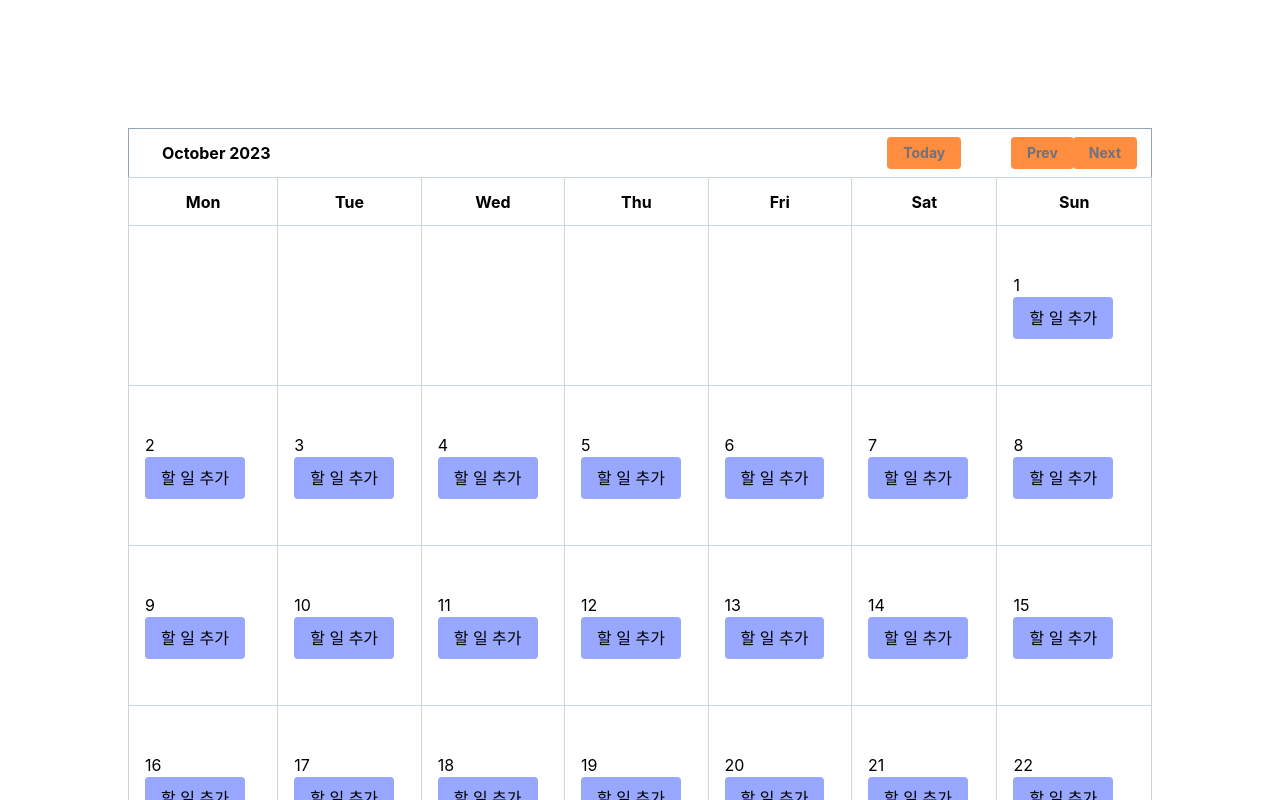
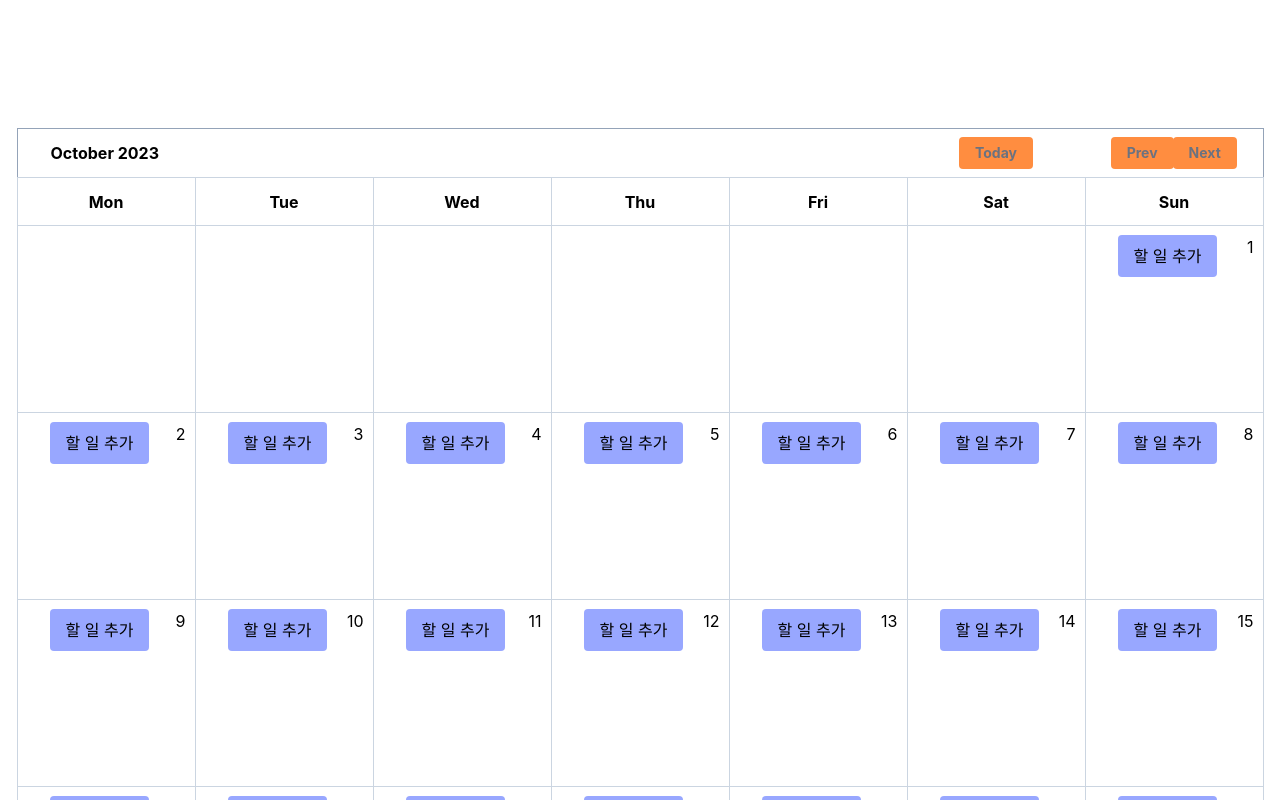
Before and after one commit to sally0314/todo_demo, a React (Create React App) app: page / in a window 1280 px wide. Shown: the top 800 px of the page. Built offline with nearby package versions, Linux system fonts and the light colour scheme.

Commit message:
week3_sangmin, Refactor TodoModalButton

```diff
--- a/src/components/TodoCalendar.tsx
+++ b/src/components/TodoCalendar.tsx
@@ -4,6 +4,7 @@
 import {useContext} from "react";
 import Button from "./Button";
 import TodoModal from "./TodoCalendar/TodoModal";
+import TodoModalButton from "./TodoCalendar/TodoModalButton";
 
 const Container = styled.div`
   width: 100%;
@@ -25,10 +26,26 @@
   width: 10rem;
   height: 3rem;
 `
-const Day = styled.td`
+const DayCell = styled.td`
   width: 10rem;
   height: 10rem;
   padding-left: 1rem;
+`
+
+const DayWarp = styled.div`
+  width: 10rem;
+  height: 10rem;
+  padding-left: 1rem;
+  position: relative;
+  margin-top: 0.5rem;
+`
+const Day = styled.div`
+  position: absolute;
+  right: 0.5rem;
+`
+
+const ModalWarp = styled.div`
+  padding-top: 1rem;
 `
 
 const TodoCalendar = () => {
@@ -113,14 +130,17 @@
                         <tr key={`row-${i}`}>
                             {row.map((x: number, j: number) => {
                                 return (
-                                    <Day className="border border-slate-300" key={`col-${j}`}>
-                                        <div>
-                                            {x === 0 ? '' : x}
-                                        </div>
-                                        <>
+                                    <DayCell className="border border-slate-300" key={`col-${j}`}>
+                                        <DayWarp>
+                                            <Day>
+                                                {x === 0 ? '' : x}
+                                            </Day>
+                                            {x > 0 && <TodoModalButton />}
+                                        </DayWarp>
+                                        <ModalWarp>
                                             {x > 0 && <TodoModal/>}
-                                        </>
-                                    </Day>)
+                                        </ModalWarp>
+                                    </DayCell>)
                             })}
                         </tr>
                     )
--- a/src/components/TodoCalendar/TodoModal.tsx
+++ b/src/components/TodoCalendar/TodoModal.tsx
@@ -1,25 +1,18 @@
-import {useContext, useState} from 'react';
+import {useContext} from 'react';
 import TodoInput from 'components/TodoInput';
 import {Todo, TodoContext} from 'components/TodoContext';
-import Button from "../Button";
 
 const TodoModal = () => {
-    const [showToDoInput, setShowToDoInput] = useState(false);
-    const {onAdd} = useContext(TodoContext);
+    const {onAdd, showToDoInput, toggleShowToDoInput} = useContext(TodoContext);
 
     const onAddToDo = (todo: Todo) => {
         onAdd(todo);
-        setShowToDoInput(false);
+        toggleShowToDoInput();
     }
 
     return (
         <>
-            {showToDoInput && <TodoInput onAdd={onAddToDo}/>}
-            <Button
-                label={showToDoInput ? '닫기' : '할 일 추가'}
-                color={showToDoInput ? undefined : '#98A7FF'}
-                onClick={() => setShowToDoInput(!showToDoInput)}
-            />
+            {showToDoInput && <TodoInput onAdd={onAddToDo} onClose={() => toggleShowToDoInput()}/>}
         </>
     );
 }
--- /dev/null
+++ b/src/components/TodoCalendar/TodoModalButton.tsx
@@ -0,0 +1,19 @@
+import {useContext} from 'react';
+import Button from "../Button";
+import {TodoContext} from "../TodoContext";
+
+const TodoModalButton = () => {
+    const {showToDoInput, toggleShowToDoInput,} = useContext(TodoContext);
+
+    return (
+        <>
+            {!showToDoInput && <Button
+                label={'할 일 추가'}
+                color={'#98A7FF'}
+                onClick={toggleShowToDoInput}
+            />}
+        </>
+    );
+}
+
+export default TodoModalButton;
--- a/src/components/TodoContext.tsx
+++ b/src/components/TodoContext.tsx
@@ -9,13 +9,17 @@
 
 interface Context {
     readonly todos: Todo[];
+    readonly showToDoInput: boolean;
+    readonly toggleShowToDoInput: () => void;
     readonly onAdd: (todo: Todo) => void;
     readonly onDelete: (todo: Todo) => void;
 }
 
 export const TodoContext = createContext<Context>({
     todos: [],
+    showToDoInput: false,
     /* eslint-disable @typescript-eslint/no-empty-function */
+    toggleShowToDoInput: (): void => {},
     onAdd: (): void => {},
     onDelete: (): void => {},
     /* eslint-enable @typescript-eslint/no-empty-function */
@@ -27,6 +31,9 @@
 
 export const TodoContextProvider = ({ children }: Props) => {
     const [todos, setTodos] = useState<Todo[]>([]);
+    const [showToDoInput, setShowToDoInput] = useState<boolean>(false);
+
+    const toggleShowToDoInput = () => setShowToDoInput(!showToDoInput)
 
     const onAdd = (todo: Todo) => {
         if (todo.title.trim() === '') {
@@ -41,7 +48,6 @@
         };
 
         setTodos([...todos, newTodoItem]);
-        console.log("!!!!!", todos);
     };
 
     const onDelete = (todo: Todo) => {
@@ -53,6 +59,8 @@
         <TodoContext.Provider
             value = {{
                 todos,
+                showToDoInput,
+                toggleShowToDoInput,
                 onAdd,
                 onDelete,
             }}>
--- a/src/components/TodoInput.tsx
+++ b/src/components/TodoInput.tsx
@@ -1,9 +1,9 @@
 import styled from "@emotion/styled";
 import Input from 'components/Input';
 import Button from 'components/Button';
-import React, { useState } from 'react';
-import { Todo } from "components/TodoContext";
-import { Title } from "components/Title";
+import React, {useState} from 'react';
+import {Todo} from "components/TodoContext";
+import {Title} from "components/Title";
 
 const Container = styled.div`
   position: absolute;
@@ -22,7 +22,7 @@
   left: 0;
   bottom: 0;
   right: 0;
-    background-color: rgb(0 0 0 / 75%);
+  background-color: rgb(0 0 0 / 2%);
 `;
 
 const Contents = styled.div`
@@ -46,34 +46,40 @@
 
 interface Props {
     readonly onAdd?: (todo: Todo) => void;
+    readonly onClose?: () => void;
 }
 
-const TodoInput = ({ onAdd }: Props) => {
+// eslint-disable-next-line @typescript-eslint/ban-ts-comment
+// @ts-ignore
+const TodoInput = ({onAdd, onClose = null}: Props) => {
     const [newTodo, setNewTodo] = useState<Todo>({
         title: '', date: new Date(), description: '',
     });
 
     const setNewTodoTitle = (title: string) => {
         setNewTodo((prev) => {
-            return { ...prev, title: title, date: new Date() };
+            return {...prev, title: title, date: new Date()};
         });
     }
 
     const setNewTodoDescription = (description: string) => {
         setNewTodo((prev) => {
-            return { ...prev, description: description, date: new Date() };
+            return {...prev, description: description, date: new Date()};
         });
     }
 
     return (
         <Container>
-            <Background />
+            <Background/>
             <Contents>
-                <Title label = "할 일 추가" />
+                <Title label="할 일 추가"/>
                 <InputContainer>
-                    <Input placeholder = "제목 추가 (필수)" onChange = {(e) => (setNewTodoTitle(e.target.value))} />
-                    <Input placeholder = "설명 추가 (옵션)" onChange = {(e) => (setNewTodoDescription(e.target.value))} />
-                    <Button label = "추가" color = "#98a7ff" onClick = {() => (onAdd && newTodo && onAdd(newTodo))} />
+                    <Input placeholder="제목 추가 (필수)" onChange={(e) => (setNewTodoTitle(e.target.value))}/>
+                    <Input placeholder="설명 추가 (옵션)" onChange={(e) => (setNewTodoDescription(e.target.value))}/>
+                    <div className="flex items-center justify-center">
+                        <Button label="추가" color="#98a7ff" onClick={() => (onAdd && newTodo && onAdd(newTodo))}/>
+                        {onClose && <Button label="취소" onClick={() => onClose()}/>}
+                    </div>
                 </InputContainer>
             </Contents>
         </Container>
```
Lines whose indentation alone changed are shown as unchanged.
